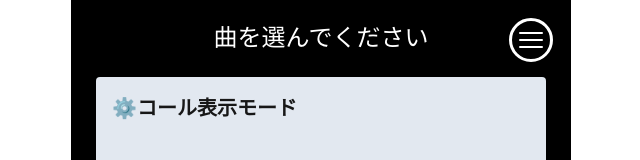
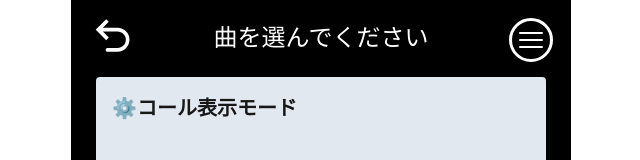
Before and after one commit to LIJUNYU-94/mousouslave, a Next.js app: page /call in a window 1280 px wide. Shown: the top 160 px of the page, without its empty margins (319-959 px from the left). Built offline with nearby package versions, Linux system fonts and the light colour scheme.

Commit message:
戻るボタン追加

```diff
--- a/app/components/menu.tsx
+++ b/app/components/menu.tsx
@@ -119,6 +119,10 @@ export default function Menu({ mode, dispatch }: MenuProps) {
             ></div>
           </div>
         </div>
+  {/* 3.7追加、コールモードの左上にボタンを付ける*/}
+  {pathname === "/call"&&<svg xmlns="http://www.w3.org/2000/svg" width="44" height="44" viewBox="0 0 24 24" fill="none" className="absolute top-[15px] left-[20px]" onClick={()=>{handleSongSelect(null);handleClick("songlist");}}>
+  <path d="M3.99994 7.99997L3.29294 8.70697L2.58594 7.99997L3.29294 7.29297L3.99994 7.99997ZM8.99994 20C8.73472 20 8.48037 19.8946 8.29283 19.7071C8.10529 19.5195 7.99994 19.2652 7.99994 19C7.99994 18.7348 8.10529 18.4804 8.29283 18.2929C8.48037 18.1053 8.73472 18 8.99994 18V20ZM8.29294 13.707L3.29294 8.70697L4.70694 7.29297L9.70694 12.293L8.29294 13.707ZM3.29294 7.29297L8.29294 2.29297L9.70694 3.70697L4.70694 8.70697L3.29294 7.29297ZM3.99994 6.99997H14.4999V8.99997H3.99994V6.99997ZM14.4999 20H8.99994V18H14.4999V20ZM20.9999 13.5C20.9999 15.2239 20.3151 16.8772 19.0961 18.0962C17.8771 19.3151 16.2238 20 14.4999 20V18C15.0909 18 15.676 17.8836 16.222 17.6574C16.768 17.4313 17.2641 17.0998 17.6819 16.6819C18.0998 16.2641 18.4312 15.768 18.6574 15.222C18.8835 14.6761 18.9999 14.0909 18.9999 13.5H20.9999ZM14.4999 6.99997C16.2238 6.99997 17.8771 7.68479 19.0961 8.90377C20.3151 10.1228 20.9999 11.7761 20.9999 13.5H18.9999C18.9999 12.909 18.8835 12.3239 18.6574 11.7779C18.4312 11.2319 18.0998 10.7359 17.6819 10.318C17.2641 9.90012 16.768 9.56866 16.222 9.34251C15.676 9.11636 15.0909 8.99997 14.4999 8.99997V6.99997Z" fill="white"/>
+</svg>}
 
         <ul
           className={`absolute right-[15px] w-[120px] top-[77px] h-fit flex flex-col items-center
```
